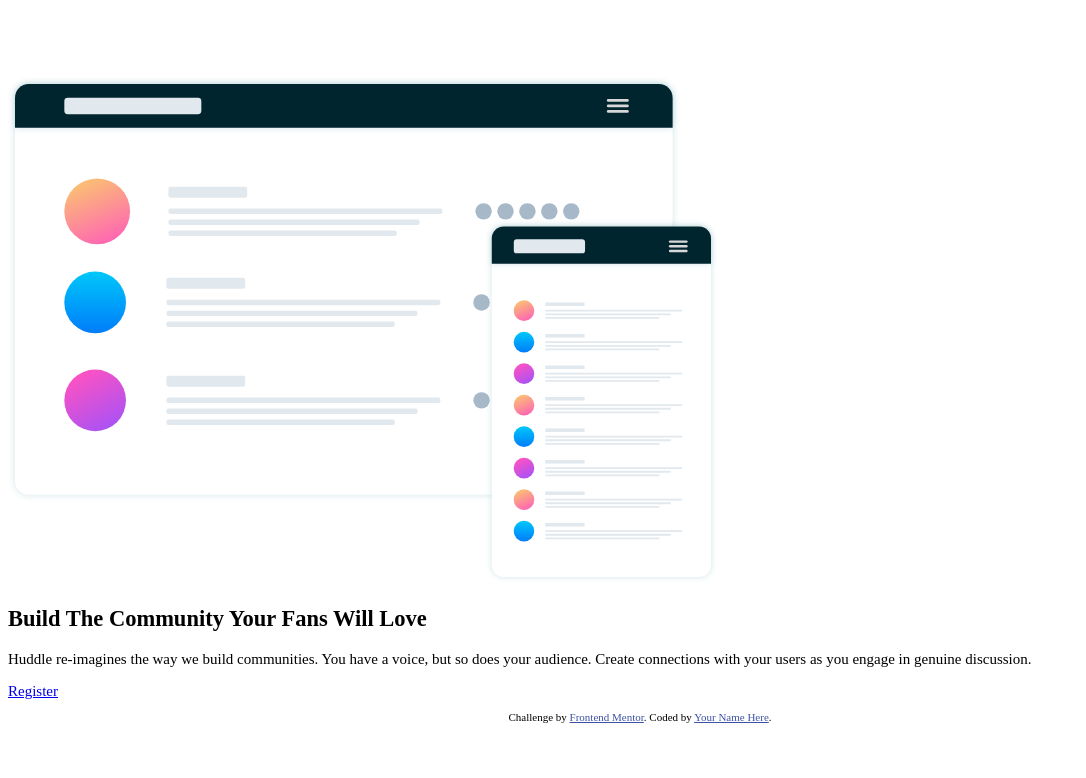
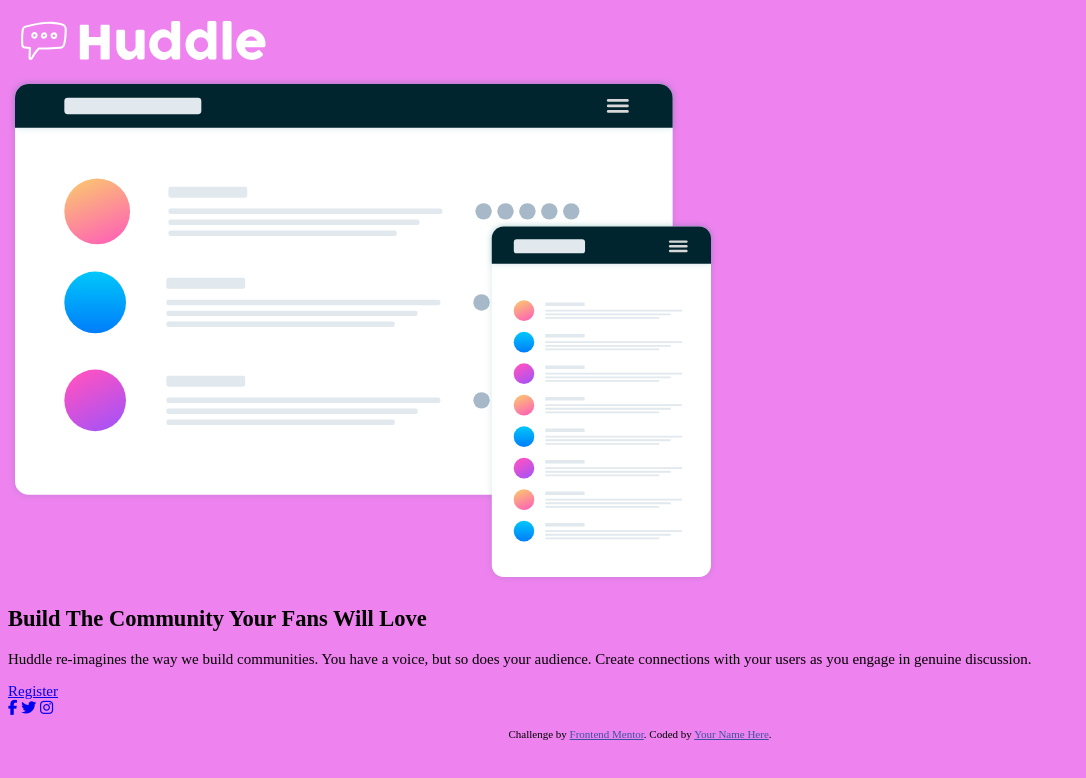
Before and after one commit to minibrusp/huddle-landing-page, a plain HTML site: page index.html in a window 1280 px wide. Shown: the whole page, without its empty margins (0-1086 px from the left). Drawn offline with Linux system fonts and the light colour scheme.

Commit message:
Added Icons
Added social media Icons

```diff
--- a/css/styles.css
+++ b/css/styles.css
@@ -15,3 +15,7 @@
 *, *:before, *:after {
    box-sizing: inherit;
 }
+
+body {
+   background-color: violet;
+}
--- a/index.html
+++ b/index.html
@@ -7,6 +7,7 @@
   <link rel="icon" type="image/png" sizes="32x32" href="./images/favicon-32x32.png">
   <link rel="stylesheet" href="css/styles.css">
   <link href="https://fonts.googleapis.com/css2?family=Open+Sans&family=Poppins:wght@400;700&display=swap" rel="stylesheet">
+  <script src="https://kit.fontawesome.com/cef1e7091d.js" crossorigin="anonymous"></script>
 
   <title>Frontend Mentor | Huddle landing page with single introductory section</title>
 
@@ -37,7 +38,9 @@
   </section>
 
   <section class="social">
-
+    <a href="#"><i class="fab fa-facebook-f"></i></a>
+    <a href="#"><i class="fab fa-twitter"></i></a>
+    <a href="#"><i class="fab fa-instagram"></i></a>
   </section>
 
   <footer>
```
